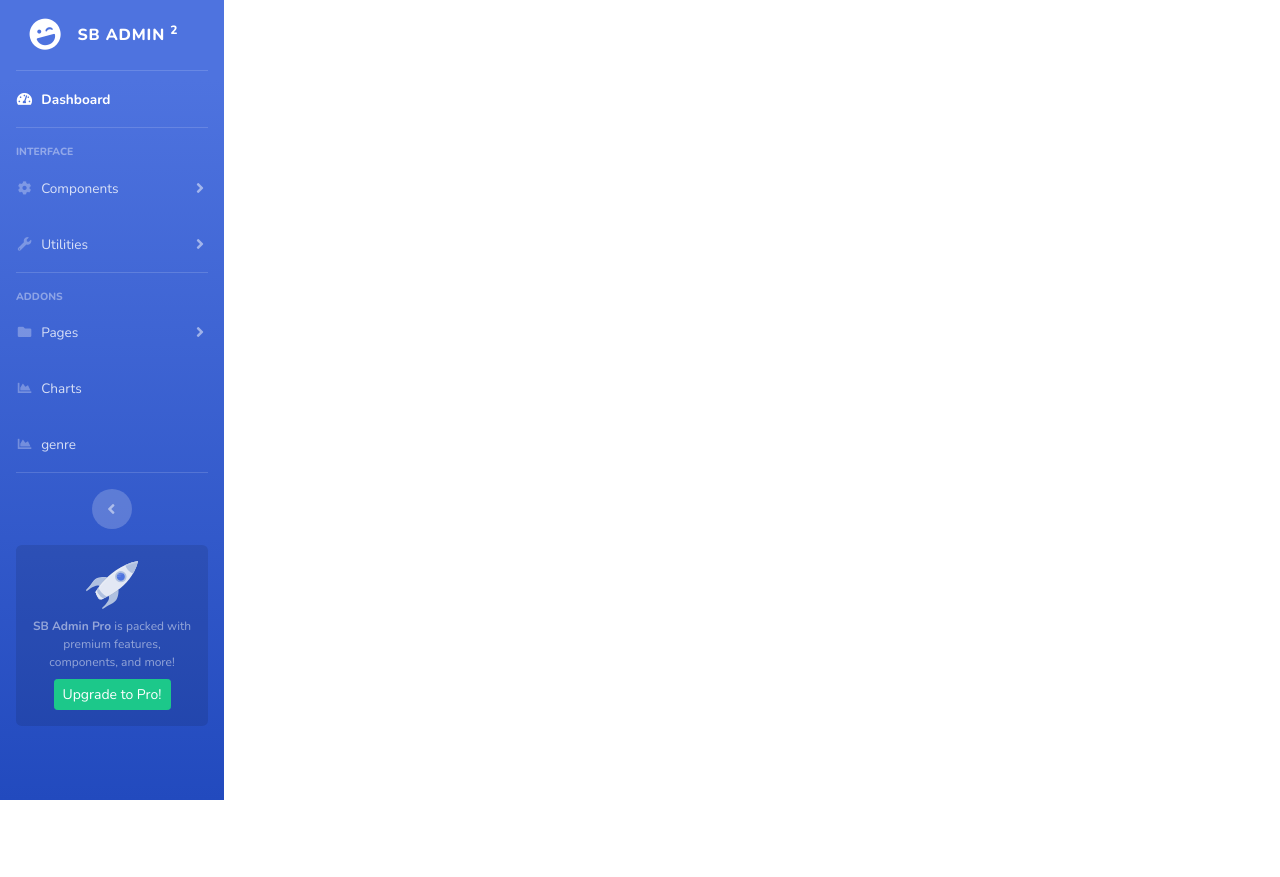
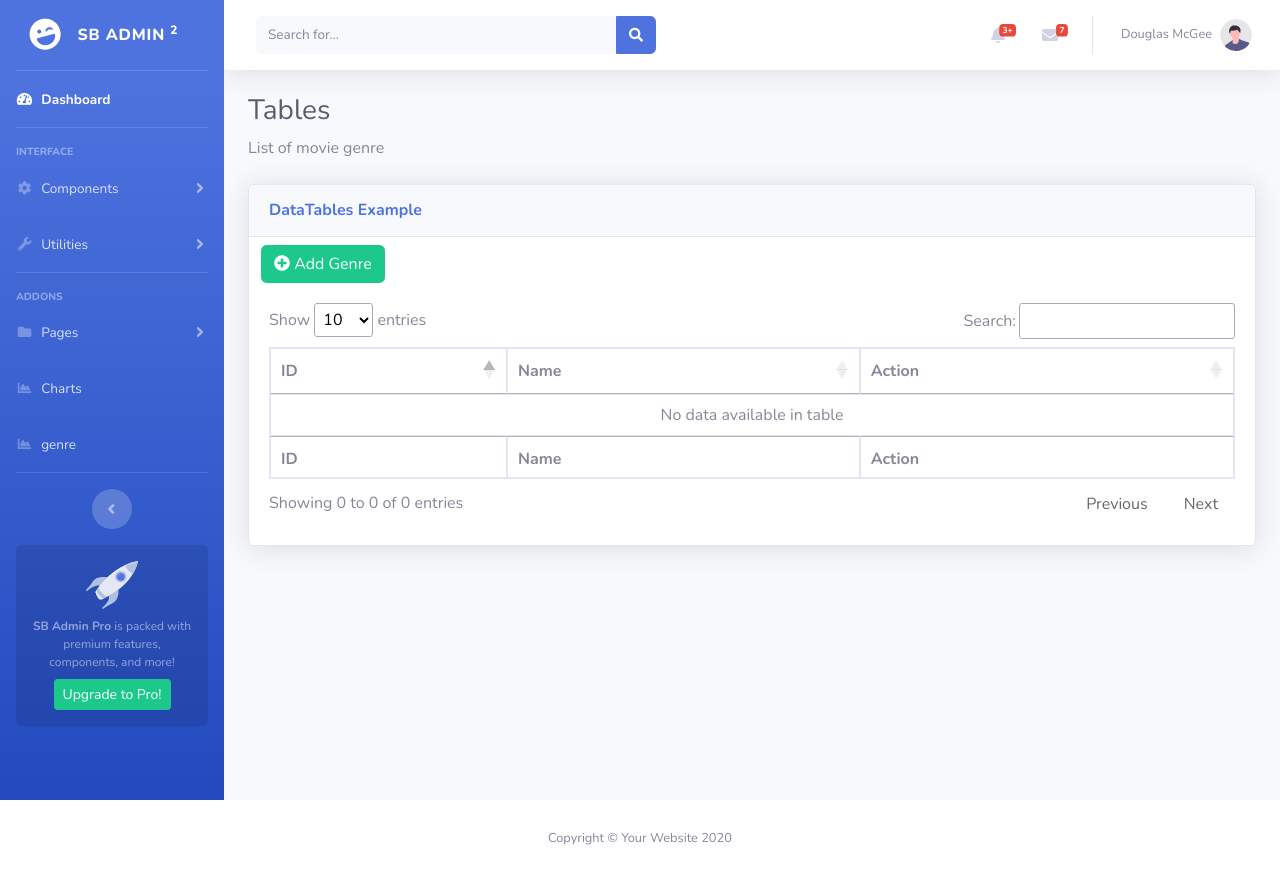
Before and after one commit to Nhanpro385/MBT_Nhom7_, a PHP site: page /admin/index.php?btn_genre in a window 1280 px wide. Before the commit the page ends 800 px from the top, so only its background shows below. Run offline with PHP 8.4, Linux system fonts and the light colour scheme; the visitor is signed in with stand-in values (Sample User, id 1); data that the repository does not hold is empty; some libraries are stand-ins or nearby versions.

Commit message:
[PHP] + [JS] Trang admin quản lý Loại phim (N7.54)

```diff
--- a/admin/index.php
+++ b/admin/index.php
@@ -2,6 +2,7 @@
 require "../global.php";
 require "../pdo.php";
 require '../dao/user.php';
+require '../dao/genre_movie.php';
 
 // Kiểm tra nếu session chưa được thiết lập
 if (!isset($_SESSION['user'])) {
@@ -11,7 +12,7 @@ if (!isset($_SESSION['user'])) {
     if (exist_param("login")) {
         $view_name = "view/user_manager.php";
     } else if (exist_param("btn_genre")) {
-
+        $genres = select_all_movie_genres();
         $view_name = "view/genre.php";
     } else if (exist_param("seat-show")) {
         $view_name = "view/user_manager.php";
--- a/admin/layout.php
+++ b/admin/layout.php
@@ -16,6 +16,11 @@
     <link
         href="https://fonts.googleapis.com/css?family=Nunito:200,200i,300,300i,400,400i,600,600i,700,700i,800,800i,900,900i"
         rel="stylesheet">
+<!-- DataTables CSS -->
+<link rel="stylesheet" type="text/css" href="https://cdn.datatables.net/1.11.6/css/jquery.dataTables.css">
+
+<!-- DataTables JS -->
+<script type="text/javascript" charset="utf8" src="https://cdn.datatables.net/1.11.6/js/jquery.dataTables.js"></script>
 
     <!-- Custom styles for this template-->
     <link href="../public/admintemplate/css/sb-admin-2.min.css" rel="stylesheet">
--- a/admin/view/genre.php
+++ b/admin/view/genre.php
@@ -0,0 +1,488 @@
+<div id="content-wrapper" class="d-flex flex-column">
+
+<!-- Main Content -->
+<div id="content">
+
+    <!-- Topbar -->
+    <nav class="navbar navbar-expand navbar-light bg-white topbar mb-4 static-top shadow">
+
+        <!-- Sidebar Toggle (Topbar) -->
+        <form class="form-inline">
+            <button id="sidebarToggleTop" class="btn btn-link d-md-none rounded-circle mr-3">
+                <i class="fa fa-bars"></i>
+            </button>
+        </form>
+
+        <!-- Topbar Search -->
+        <form
+            class="d-none d-sm-inline-block form-inline mr-auto ml-md-3 my-2 my-md-0 mw-100 navbar-search">
+            <div class="input-group">
+                <input type="text" class="form-control bg-light border-0 small" placeholder="Search for..."
+                    aria-label="Search" aria-describedby="basic-addon2">
+                <div class="input-group-append">
+                    <button class="btn btn-primary" type="button">
+                        <i class="fas fa-search fa-sm"></i>
+                    </button>
+                </div>
+            </div>
+        </form>
+
+        <!-- Topbar Navbar -->
+        <ul class="navbar-nav ml-auto">
+
+            <!-- Nav Item - Search Dropdown (Visible Only XS) -->
+            <li class="nav-item dropdown no-arrow d-sm-none">
+                <a class="nav-link dropdown-toggle" href="#" id="searchDropdown" role="button"
+                    data-toggle="dropdown" aria-haspopup="true" aria-expanded="false">
+                    <i class="fas fa-search fa-fw"></i>
+                </a>
+                <!-- Dropdown - Messages -->
+                <div class="dropdown-menu dropdown-menu-right p-3 shadow animated--grow-in"
+                    aria-labelledby="searchDropdown">
+                    <form class="form-inline mr-auto w-100 navbar-search">
+                        <div class="input-group">
+                            <input type="text" class="form-control bg-light border-0 small"
+                                placeholder="Search for..." aria-label="Search"
+                                aria-describedby="basic-addon2">
+                            <div class="input-group-append">
+                                <button class="btn btn-primary" type="button">
+                                    <i class="fas fa-search fa-sm"></i>
+                                </button>
+                            </div>
+                        </div>
+                    </form>
+                </div>
+            </li>
+
+            <!-- Nav Item - Alerts -->
+            <li class="nav-item dropdown no-arrow mx-1">
+                <a class="nav-link dropdown-toggle" href="#" id="alertsDropdown" role="button"
+                    data-toggle="dropdown" aria-haspopup="true" aria-expanded="false">
+                    <i class="fas fa-bell fa-fw"></i>
+                    <!-- Counter - Alerts -->
+                    <span class="badge badge-danger badge-counter">3+</span>
+                </a>
+                <!-- Dropdown - Alerts -->
+                <div class="dropdown-list dropdown-menu dropdown-menu-right shadow animated--grow-in"
+                    aria-labelledby="alertsDropdown">
+                    <h6 class="dropdown-header">
+                        Alerts Center
+                    </h6>
+                    <a class="dropdown-item d-flex align-items-center" href="#">
+                        <div class="mr-3">
+                            <div class="icon-circle bg-primary">
+                                <i class="fas fa-file-alt text-white"></i>
+                            </div>
+                        </div>
+                        <div>
+                            <div class="small text-gray-500">December 12, 2019</div>
+                            <span class="font-weight-bold">A new monthly report is ready to download!</span>
+                        </div>
+                    </a>
+                    <a class="dropdown-item d-flex align-items-center" href="#">
+                        <div class="mr-3">
+                            <div class="icon-circle bg-success">
+                                <i class="fas fa-donate text-white"></i>
+                            </div>
+                        </div>
+                        <div>
+                            <div class="small text-gray-500">December 7, 2019</div>
+                            $290.29 has been deposited into your account!
+                        </div>
+                    </a>
+                    <a class="dropdown-item d-flex align-items-center" href="#">
+                        <div class="mr-3">
+                            <div class="icon-circle bg-warning">
+                                <i class="fas fa-exclamation-triangle text-white"></i>
+                            </div>
+                        </div>
+                        <div>
+                            <div class="small text-gray-500">December 2, 2019</div>
+                            Spending Alert: We've noticed unusually high spending for your account.
+                        </div>
+                    </a>
+                    <a class="dropdown-item text-center small text-gray-500" href="#">Show All Alerts</a>
+                </div>
+            </li>
+
+            <!-- Nav Item - Messages -->
+            <li class="nav-item dropdown no-arrow mx-1">
+                <a class="nav-link dropdown-toggle" href="#" id="messagesDropdown" role="button"
+                    data-toggle="dropdown" aria-haspopup="true" aria-expanded="false">
+                    <i class="fas fa-envelope fa-fw"></i>
+                    <!-- Counter - Messages -->
+                    <span class="badge badge-danger badge-counter">7</span>
+                </a>
+                <!-- Dropdown - Messages -->
+                <div class="dropdown-list dropdown-menu dropdown-menu-right shadow animated--grow-in"
+                    aria-labelledby="messagesDropdown">
+                    <h6 class="dropdown-header">
+                        Message Center
+                    </h6>
+                    <a class="dropdown-item d-flex align-items-center" href="#">
+                        <div class="dropdown-list-image mr-3">
+                            <img class="rounded-circle" src="img/undraw_profile_1.svg"
+                                alt="...">
+                            <div class="status-indicator bg-success"></div>
+                        </div>
+                        <div class="font-weight-bold">
+                            <div class="text-truncate">Hi there! I am wondering if you can help me with a
+                                problem I've been having.</div>
+                            <div class="small text-gray-500">Emily Fowler · 58m</div>
+                        </div>
+                    </a>
+                    <a class="dropdown-item d-flex align-items-center" href="#">
+                        <div class="dropdown-list-image mr-3">
+                            <img class="rounded-circle" src="img/undraw_profile_2.svg"
+                                alt="...">
+                            <div class="status-indicator"></div>
+                        </div>
+                        <div>
+                            <div class="text-truncate">I have the photos that you ordered last month, how
+                                would you like them sent to you?</div>
+                            <div class="small text-gray-500">Jae Chun · 1d</div>
+                        </div>
+                    </a>
+                    <a class="dropdown-item d-flex align-items-center" href="#">
+                        <div class="dropdown-list-image mr-3">
+                            <img class="rounded-circle" src="img/undraw_profile_3.svg"
+                                alt="...">
+                            <div class="status-indicator bg-warning"></div>
+                        </div>
+                        <div>
+                            <div class="text-truncate">Last month's report looks great, I am very happy with
+                                the progress so far, keep up the good work!</div>
+                            <div class="small text-gray-500">Morgan Alvarez · 2d</div>
+                        </div>
+                    </a>
+                    <a class="dropdown-item d-flex align-items-center" href="#">
+                        <div class="dropdown-list-image mr-3">
+                            <img class="rounded-circle" src="https://source.unsplash.com/Mv9hjnEUHR4/60x60"
+                                alt="...">
+                            <div class="status-indicator bg-success"></div>
+                        </div>
+                        <div>
+                            <div class="text-truncate">Am I a good boy? The reason I ask is because someone
+                                told me that people say this to all dogs, even if they aren't good...</div>
+                            <div class="small text-gray-500">Chicken the Dog · 2w</div>
+                        </div>
+                    </a>
+                    <a class="dropdown-item text-center small text-gray-500" href="#">Read More Messages</a>
+                </div>
+            </li>
+
+            <div class="topbar-divider d-none d-sm-block"></div>
+
+            <!-- Nav Item - User Information -->
+            <li class="nav-item dropdown no-arrow">
+                <a class="nav-link dropdown-toggle" href="#" id="userDropdown" role="button"
+                    data-toggle="dropdown" aria-haspopup="true" aria-expanded="false">
+                    <span class="mr-2 d-none d-lg-inline text-gray-600 small">Douglas McGee</span>
+                    <img class="img-profile rounded-circle"
+                        src="img/undraw_profile.svg">
+                </a>
+                <!-- Dropdown - User Information -->
+                <div class="dropdown-menu dropdown-menu-right shadow animated--grow-in"
+                    aria-labelledby="userDropdown">
+                    <a class="dropdown-item" href="#">
+                        <i class="fas fa-user fa-sm fa-fw mr-2 text-gray-400"></i>
+                        Profile
+                    </a>
+                    <a class="dropdown-item" href="#">
+                        <i class="fas fa-cogs fa-sm fa-fw mr-2 text-gray-400"></i>
+                        Settings
+                    </a>
+                    <a class="dropdown-item" href="#">
+                        <i class="fas fa-list fa-sm fa-fw mr-2 text-gray-400"></i>
+                        Activity Log
+                    </a>
+                    <div class="dropdown-divider"></div>
+                    <a class="dropdown-item" href="#" data-toggle="modal" data-target="#logoutModal">
+                        <i class="fas fa-sign-out-alt fa-sm fa-fw mr-2 text-gray-400"></i>
+                        Logout
+                    </a>
+                </div>
+            </li>
+
+        </ul>
+
+    </nav>
+    <!-- End of Topbar -->
+    <div class="modal fade" id="addGenreModal" tabindex="-1" role="dialog" aria-labelledby="addGenreModalLabel"
+                aria-hidden="true">
+                <div class="modal-dialog" role="document">
+                    <div class="modal-content">
+                        <div class="modal-header">
+                            <h5 class="modal-title" id="addGenreModalLabel">Add Genre</h5>
+                            <button type="button" class="close" data-dismiss="modal" aria-label="Close">
+                                <span aria-hidden="true">&times;</span>
+                            </button>
+                        </div>
+                        <div class="modal-body">
+                            <form id="addGenreForm">
+                                <div class="form-group">
+                                    <label for="genreName">Genre Name:</label>
+                                    <input type="text" class="form-control" id="add_genre_name" name="add_genre_name" required>
+                                </div>
+                                <button type="submit" class="btn btn-primary">Add Genre</button>
+                            </form>
+                        </div>
+                    </div>
+                </div>
+            </div>
+    <!-- Begin Page Content -->
+    <div class="container-fluid">
+
+        <!-- Page Heading -->
+        <h1 class="h3 mb-2 text-gray-800">Tables</h1>
+        <p class="mb-4">List of movie genre</p>
+<?php echo '<h1>'.$message.'</h1>' ?>
+
+        <!-- DataTales Example -->
+        <div class="card shadow mb-4">
+            <div class="card-header py-3">
+                <h6 class="m-0 font-weight-bold text-primary">DataTables Example</h6>
+            </div>
+
+                <div class="col-md-6 mt-2">
+                    <button class="btn btn-success" data-toggle="modal" data-target="#addGenreModal">
+                        <i class="fas fa-plus-circle"></i> Add Genre
+                    </button>
+                </div>
+
+            <div class="card-body">
+                <div class="table-responsive">
+
+                <?php
+// $user_data là mảng chứa dữ liệu người dùng
+
+    echo '<table class="table table-bordered" id="dataTable" width="100%" cellspacing="0">';
+    echo '<thead>';
+    echo '<tr>';
+    echo '<th>ID</th>';
+    echo '<th>Name</th>';
+    echo '<th>Action</th>';
+    echo '</tr>';
+    echo '</thead>';
+    echo '<tfoot>';
+    echo '<tr>';
+    echo '<th>ID</th>';
+    echo '<th>Name</th>';
+
+
+    echo '<th>Action</th>';
+    echo '</tr>';
+    echo '</tfoot>';
+    echo '<tbody>';
+
+    // Duyệt qua mỗi user và thêm dữ liệu vào bảng
+    foreach ($genres as $genre) {
+        echo '<tr>';
+        echo '<td>' . $genre['genre_id'] . '</td>';
+        echo '<td>' . $genre['genre_name'] . '</td>';
+
+        echo '<td>
+        <button class="btn btn-info btn-icon-split update-btn"
+        data-toggle="modal"
+        data-target="#updateModal"
+        data-id="' . $genre["genre_id"] . '"
+        data-name="' . $genre["genre_name"] . '" >
+        <span class="icon text-white-50">
+            <i class="fas fa-info-circle"></i>
+        </span>
+        <span class="text">Update info</span>
+    </button>
+            <a href="' . $genre["genre_id"] . '" class="btn btn-danger btn-icon-split">
+                <span class="icon text-white-50">
+                    <i class="fas fa-trash"></i>
+                </span>
+                <span class="text">Remove user</span>
+            </a>
+        </td>';
+        echo '</tr>';
+    }
+
+
+    // Kết thúc table
+    echo '</tbody>';
+    echo '</table>';
+    ?>
+
+                </div>
+            </div>
+        </div>
+
+    </div>
+    </div>
+    <!-- /.container-fluid -->
+
+</div>
+<!-- End of Main Content -->
+</div>
+<!-- Footer -->
+<footer class="sticky-footer bg-white">
+    <div class="container my-auto">
+        <div class="copyright text-center my-auto">
+            <span>Copyright &copy; Your Website 2020</span>
+        </div>
+    </div>
+</footer>
+<!-- End of Footer -->
+
+</div>
+<!-- Modal -->
+<div class="modal fade" id="updateModal" tabindex="-1" role="dialog" aria-labelledby="exampleModalLabel" aria-hidden="true">
+        <div class="modal-dialog" role="document">
+            <div class="modal-content">
+                <div class="modal-header">
+                    <h5 class="modal-title" id="exampleModalLabel">Update User Information</h5>
+                    <button class="close" type="button" data-dismiss="modal" aria-label="Close">
+                        <span aria-hidden="true">&times;</span>
+                    </button>
+                </div>
+                <div class="modal-body">
+                    <!-- Form fields for updating user information -->
+                    <form id="updateForm">
+                        <input type="hidden" name="updateGenreId" id="updateGenreId">
+                        <div class="form-group">
+                            <label for="updateName">Name:</label>
+                            <input type="text" class="form-control" id="updateName" name="updateName" required>
+                        </div>
+                        <button type="submit" name="btn_update_genre" class="btn btn-primary">Update</button>
+                    </form>
+                </div>
+            </div>
+        </div>
+    </div>
+
+</div>
+<!-- jQuery -->
+<script src="https://code.jquery.com/jquery-3.6.4.min.js"></script>
+<!-- DataTables CSS -->
+<link rel="stylesheet" type="text/css" href="https://cdn.datatables.net/1.10.24/css/jquery.dataTables.min.css">
+
+<!-- DataTables JS -->
+<script type="text/javascript" charset="utf8" src="https://cdn.datatables.net/1.10.24/js/jquery.dataTables.min.js"></script>
+
+<!-- Bootstrap JS -->
+<script src="https://stackpath.bootstrapcdn.com/bootstrap/4.5.2/js/bootstrap.min.js"></script>
+<script>
+  $(document).ready(function () {
+    $(document).on('submit', '#addGenreForm', function (e) {
+        e.preventDefault();
+        var name = $('#add_genre_name').val();
+        var addGenre = {
+                name: name,
+
+                btn_add_genre: true
+            };
+console.log(name);
+        $.ajax({
+            type: "POST", // Assuming you want to use POST method
+            url: "controller/genre.php",
+            data: addGenre,
+            dataType: "json",
+            success: function (response) {
+                console.log(response);
+                // Handle the response from the server
+
+                // Close the modal after successfully sending data
+                $('#addGenreModal').modal('hide');
+                location.reload();
+            },
+            error: function (error) {
+                console.error(error);
+            }
+        });
+    });
+});
+
+</script>
+<script>
+  $(document).ready(function () {
+    // Khởi tạo DataTable
+    var table = $('#dataTable').DataTable({
+      "paging": true,         // Bật phân trang
+      "pageLength": 10,       // Số lượng hàng trên mỗi trang
+      "lengthMenu": [10, 25, 50, 75, 100],  // Số lượng hàng trên mỗi trang trong menu dropdown
+      "order": [[0, 'asc']]   // Sắp xếp mặc định theo cột đầu tiên (ID) theo thứ tự tăng dần
+    });
+  });
+</script>
+
+<script>
+var currentGenreId;
+$(document).ready(function () {
+    // Handle the update button click
+    $(document).on('click', '.btn-info', function () {
+        var genreId = $(this).data('id');
+        var name = $(this).data('name');
+        currentGenreId = $(this).data('id');
+        $('#updateGenreId').val(genreId);
+        $('#updateName').val(name);
+        console.log(genreId);
+    });
+
+    // Handle the form submission
+    $(document).on('submit', '#updateForm', function (e) {
+        e.preventDefault();
+
+        if (validateForm()) {
+            var genreId = currentGenreId;
+
+
+            var name = $('#updateName').val();
+
+
+            var updateForm = {
+                id: genreId,
+                name: name,
+                btn_update_genre: true
+            };
+            console.log(updateForm);
+
+            // Thực hiện yêu cầu AJAX
+            $.ajax({
+                type: "GET",
+                url: "controller/genre.php",
+                data: updateForm,
+                dataType: "json",
+                success: function (response) {
+                    console.log(response);
+                    // Xử lý phản hồi từ máy chủ
+
+                    // Đóng modal sau khi gửi dữ liệu thành công
+                    $('#updateModal').modal('hide');
+                    location.reload();
+                },
+                error: function (error) {
+                    console.error(error);
+                }
+            });
+        }
+    });
+
+    function validateForm() {
+        var nameRegex = /^[a-zA-Z\s]+$/;
+
+        var name = $('#updateName').val().trim();
+
+
+        var isValid = true;
+
+        if (!nameRegex.test(name) || name === '') {
+            displayErrorMessage($('#updateName'), 'Invalid name. Please use only alphabet characters.');
+            isValid = false;
+        }
+        return isValid;
+    }
+
+    function displayErrorMessage(element, message) {
+        // Xóa thông báo lỗi trước nếu có
+        element.next('.error-message').remove();
+
+        var errorMessage = $('<div class="error-message" style="color: red;">' + message + '</div>');
+        element.after(errorMessage);
+    }
+});
+</script>
--- a/dao/genre_movie.php
+++ b/dao/genre_movie.php
@@ -4,7 +4,7 @@ function insert_movie_genre($genre_name) {
     pdo_execute($sql, $genre_name);
 }
 
-function update_movie_genre($genre_id, $genre_name) {
+function update_movie_genre($genre_name,$genre_id) {
     $sql = "UPDATE movie_genres SET genre_name = ? WHERE genre_id = ?";
     pdo_execute($sql, $genre_name, $genre_id);
 }
--- a/pdo.php
+++ b/pdo.php
@@ -1,5 +1,5 @@
 <?php
-$dburl = "mysql:host=localhost;dbname=duan2;charset=utf8";
+$dburl = "mysql:host=localhost;dbname=duan1;charset=utf8";
 $username = "root";
 $password = "";
 try {
@@ -11,7 +11,7 @@ try {
 }
 function pdo_get_connection()
 {
-    $dburl =  "mysql:host=localhost;dbname=duan2;charset=utf8";
+    $dburl =  "mysql:host=localhost;dbname=duan1;charset=utf8";
     $username = "root";
     $password = "";
     $conn = new PDO($dburl, $username, $password);
```
Also changed, not shown: admin/controller/genre.php (added, +23 -0 lines), admin/view/user_manager.php (+15 -0 lines).
